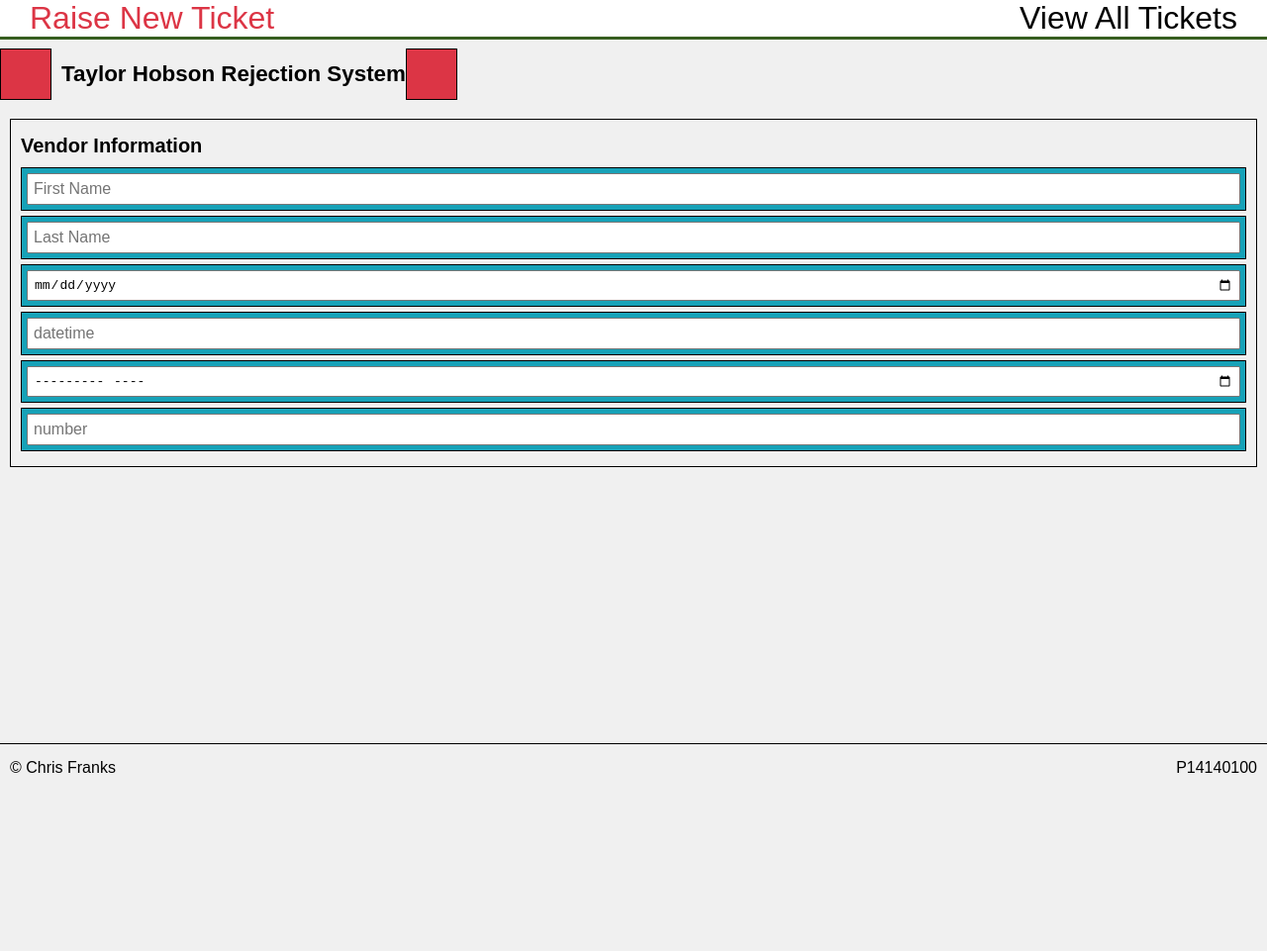
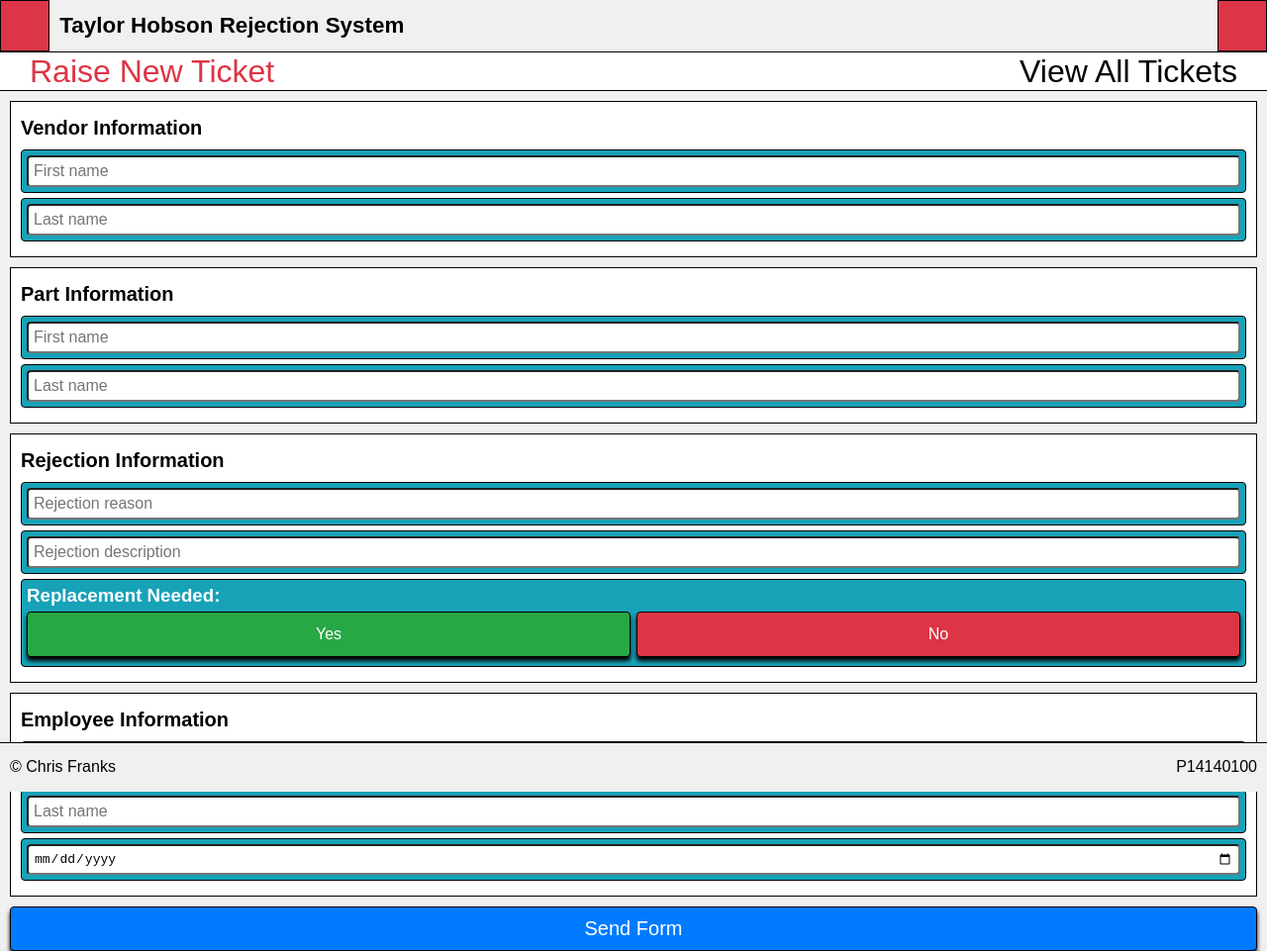
Before and after one commit to ChrisFranksTrippy/fyp, a plain HTML site: page index.html in a window 1280 px wide. Shown: the whole page at 99% size. Before the commit the page ends 800 px from the top, so only its background shows below. Drawn offline with Linux system fonts and the light colour scheme.

Commit message:
Dummy Inputs
The real inputs are being discussed and so dummy inputs to handle the data types have been created to test on mobile devices.

```diff
--- a/css/base.css
+++ b/css/base.css
@@ -23,7 +23,6 @@
 	background-color: rgb(240, 240, 240);
 	font-family: Ubuntu, sans-serif;
 	box-sizing: border-box;
-    cursor: pointer;
 }
 
 .desktop-only {
@@ -37,26 +36,49 @@
 }
 
 header h1 {
+    width: calc(100% - 70px);
     padding-left: 10px;
     font-size: 1.4em
 }
 
+main {
+    margin-bottom: 60px;
+}
+
 footer {
-    position: absolute;
+    position: fixed;
     bottom: 0px;
     left: 0px;
     display: flex;
     justify-content: space-between;
     width: 100%;
+    height: 50px;
     padding: 0 10px;
+	background-color: rgb(240, 240, 240);
     box-sizing: border-box;
+    border-top: 1px solid;
+}
 
-/*
+.cta {
+    display: flex;
+    justify-content: center;
+    align-items: center;
+    margin: 10px;
+    padding: 10px;
+    font-size: 1.25em;
     color: white;
-    background-color: black;
-*/
+    background-color: #007bff;
+    filter: contrast(100%);
+    border: 1px solid black;
+    border-radius: 4px;
+    box-shadow: 0px 4px 4px black;
+    transition: transform 0.2s ease, box-shadow 0.2s ease, filter 0.2s ease;
+}
 
-    border-top: 1px solid;
+.cta.toggle {
+    transform: translateY(4px);
+    box-shadow: 0px 0px 0px black;
+    filter: contrast(200%);
 }
 
 .timg {
@@ -71,4 +93,8 @@
         display: block;
     }
 
+    header {
+        justify-content: space-between;
+        height: auto;
+    }
 }
--- a/css/input-form.css
+++ b/css/input-form.css
@@ -1,6 +1,7 @@
 .input-group {
     margin: 10px;
     padding: 10px;
+    background-color: white;
     border: 1px solid;
 }
 
@@ -10,15 +11,68 @@
 }
 
 .line {
-    border: 1px solid;
     margin: 5px 0;
     padding: 5px;
     background-color: #17a2b8;
+    border: 1px solid;
+    border-radius: 4px;
+}
+
+.line--checkbox h3 {
+    margin-bottom: 5px;
+    color: white;
+}
+
+.line--checkbox input {
+    position: absolute;
+    top: 0;
+    left: 0;
+    width: 1px;
+    height: 1px;
+    opacity: 0;
+}
+
+.line.error {
+    background-color: #dc3545;
 }
 
 .line input {
     width: 100%;
     padding: 5px;
     font-size: 1em;
+    border-radius: 4px;
     box-sizing: border-box;
 }
+
+.checkbox-container {
+    display: flex;
+    justify-content: space-between;
+    height: 50px;
+}
+
+.checkbox-container span {
+    position: relative;
+    top: 0px;
+    display: flex;
+    justify-content: center;
+    align-items: center;
+    height: 44px;
+    width: calc(50% - 5px);
+    border: 1px solid black;
+    border-radius: 4px;
+    color: white;
+    background-color: #28a745;
+    filter: contrast(100%);
+    box-shadow: 0px 4px 4px black;
+    transition: transform 0.2s ease, box-shadow 0.2s ease, filter 0.2s ease;
+}
+
+.checkbox-container span:last-child {
+    background-color: #dc3545;
+}
+
+.checkbox-container span.toggle {
+    transform: translateY(4px);
+    box-shadow: 0px 0px 0px black;
+    filter: contrast(200%);
+}
--- a/css/nav.css
+++ b/css/nav.css
@@ -21,7 +21,6 @@
     width: 30px;
     height: 4px;
     border-radius: 10px;
-    background-color: #99DDC8;
     background-color: #dc3545;
     transition: all 0.3s linear;
 }
@@ -57,30 +56,20 @@
     position: fixed;
     top: 0;
     right: 0vw;
-
     display: flex;
     flex-direction: column;
     justify-content: center;
-
     width: 60%;
     height: 100%;
-
     z-index: 8;
-
     padding: 0px 30px;
-
     border-left-width: 3px;
     border-left-style: solid;
-    border-left-color: white;
     border-left-color: #dc3545;
-
     border-top-width: 0px;
     border-bottom-width: 0px;
-
     background-color: rgba(255, 255, 255, 0.9);
-
     transform: translateX(100%);
-
     will-change: transform;
 }
 
@@ -95,7 +84,6 @@
 }
 
 .active-nav-item {
-    color: #99DDC8;
     color: #dc3545;
 }
 
@@ -104,16 +92,7 @@
 }
 
 .nav-item:hover {
-    color: #99DDC8;
     color: #dc3545;
-}
-
-.nav-item:hover .fa-facebook-square {
-    color: #4f64b1;
-}
-
-.nav-item:hover .fa-youtube-square {
-    color: #f4001c;
 }
 
 .nav-item span {
@@ -141,14 +120,9 @@
         width: 100%;
         height: 40px;
         background-color: white;
-
-        border-left-width: 0px;
-        border-bottom-width: 3px;
-        border-bottom-color: rgb(55, 94, 32);
-        border-bottom-style: solid;
-
+        border: 1px solid black;
+        border-width: 1px 0;
         box-sizing: border-box;
-
         transform: translateX(0%);
     }
 }
--- a/index.html
+++ b/index.html
@@ -10,6 +10,11 @@
 </head>
 
 <body>
+    <header>
+        <div class="timg desktop-only"></div>
+        <h1>Taylor Hobson Rejection System</h1>
+        <div class="timg desktop-only"></div>
+    </header>
     <nav id="menu-draw">
         <a class="nav-item active-nav-item">Raise New Ticket</a>
         <a class="nav-item">View All Tickets</a>
@@ -19,36 +24,58 @@
         <span class="menu-span"></span>
         <span class="menu-span"></span>
     </div>
-    <header>
-        <div class="timg desktop-only"></div>
-        <h1>Taylor Hobson Rejection System</h1>
-        <div class="timg desktop-only"></div>
-    </header>
     <main>
         <section class="input-group">
             <h2>Vendor Information</h2>
             <div class="line">
-                <input type="text" placeholder="First Name">
+                <input type="text" placeholder="First name">
             </div>
             <div class="line">
-                <input type="text" placeholder="Last Name">
-            </div>
-            <div class="line">
-                <input type="date" placeholder="date">
-            </div>
-            <div class="line">
-                <input type="datetime" placeholder="datetime">
-            </div>
-            <div class="line">
-                <input type="month" placeholder="month">
-            </div>
-            <div class="line">
-                <input type="number" placeholder="number">
+                <input type="text" placeholder="Last name">
             </div>
 
             <!--Date, Month, Number all produced mobile friendly keyboards -->
 
         </section>
+        <section class="input-group">
+            <h2>Part Information</h2>
+            <div class="line">
+                <input type="text" placeholder="First name">
+            </div>
+            <div class="line">
+                <input type="text" placeholder="Last name">
+            </div>
+        </section>
+        <section class="input-group">
+            <h2>Rejection Information</h2>
+            <div class="line">
+                <input type="text" placeholder="Rejection reason">
+            </div>
+            <div class="line">
+                <input type="text" placeholder="Rejection description">
+            </div>
+            <div class="line line--checkbox">
+                <input type="text">
+                <h3>Replacement Needed:</h3>
+                <div class="checkbox-container">
+                    <span>Yes</span>
+                    <span>No</span>
+                </div>
+            </div>
+        </section>
+        <section class="input-group">
+            <h2>Employee Information</h2>
+            <div class="line">
+                <input type="text" placeholder="First name">
+            </div>
+            <div class="line">
+                <input type="text" placeholder="Last name">
+            </div>
+            <div class="line">
+                <input type="date">
+            </div>
+        </section>
+        <div class="cta">Send Form</div>
     </main>
     <footer>
         <p>&copy; Chris Franks</p>
@@ -56,6 +83,7 @@
     </footer>
 
     <script src="js/menu-slider.js"></script>
+    <script src="js/input-form.js"></script>
 
 </body>
 </html>
--- /dev/null
+++ b/js/input-form.js
@@ -0,0 +1,57 @@
+"use strict";
+
+(function () {
+
+    let uagent = navigator.userAgent.toLowerCase();
+    let docBody = document.getElementsByTagName("body")[0];
+    let ctas = document.getElementsByClassName("cta");
+    let checkboxContainers = document.getElementsByClassName("checkbox-container");
+
+    if (uagent.search("iphone") > -1 || uagent.search("ipad") > -1) {
+        docBody.style.cursor = "pointer";
+    } else {
+        console.log("Not an iPhone or iPad.");
+    }
+
+    for (let i = 0; i < ctas.length; i++) {
+        ctas[i].addEventListener("click", ctaHandler);
+    }
+
+    for (let i = 0; i < checkboxContainers.length; i++) {
+        checkboxContainers[i].addEventListener("click", checkboxHandler);
+    }
+
+
+
+    function ctaHandler(event) {
+        event.target.classList.add("toggle");
+        event.target.addEventListener("transitionend", ctaTransitionend);
+    }
+
+    function ctaTransitionend(event) {
+        event.target.classList.remove("toggle");
+    }
+
+    function checkboxHandler(event) {
+
+        if (event.target.tagName.toLocaleLowerCase() === "span") {
+            //Get value
+            let innerValue = event.target.innerHTML.toLocaleLowerCase();
+            let yesSpan = event.target.parentElement.children[0];
+            let noSpan = event.target.parentElement.children[1];
+
+            //Set input value
+            event.target.parentElement.parentElement.children[0].value = innerValue;
+
+            if (innerValue === "yes") {
+                yesSpan.classList.add("toggle");
+                noSpan.classList.remove("toggle");
+            } else {
+                yesSpan.classList.remove("toggle");
+                noSpan.classList.add("toggle");
+            }
+
+        }
+    }
+
+})()
```
